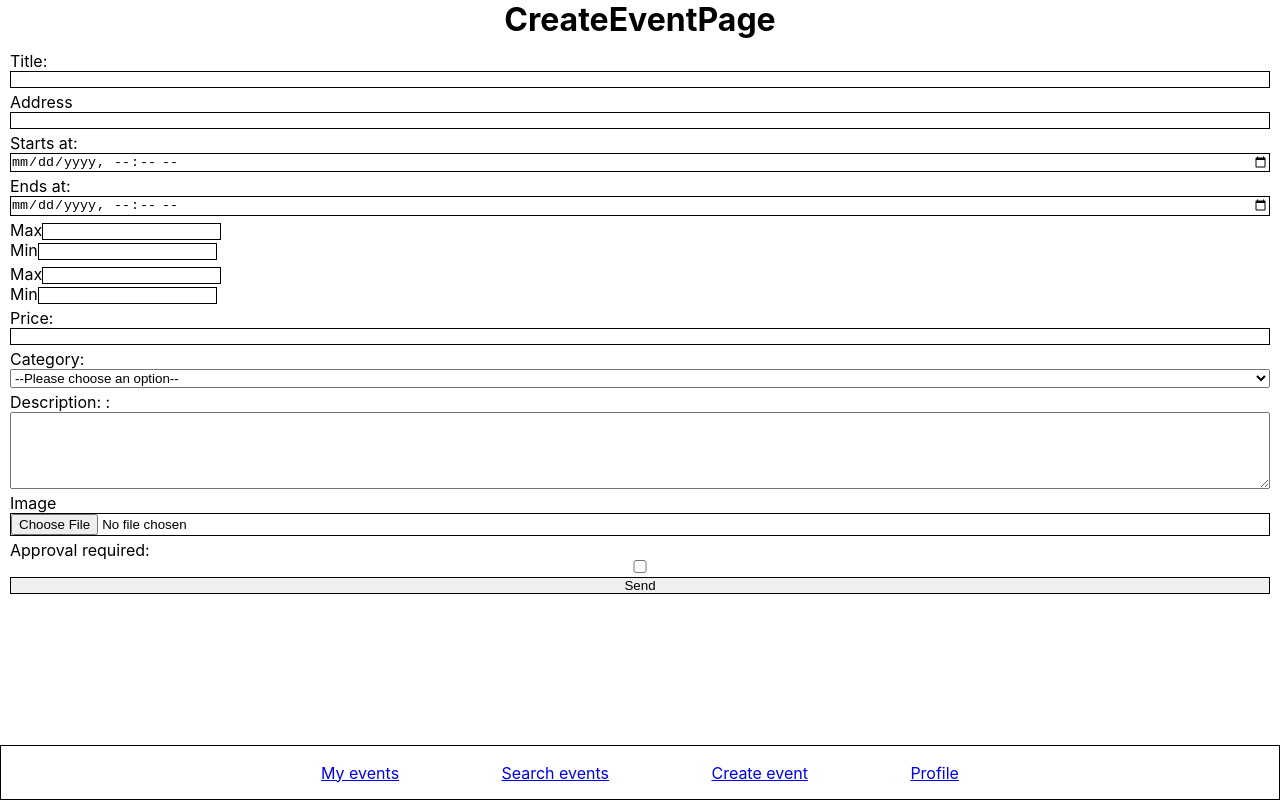
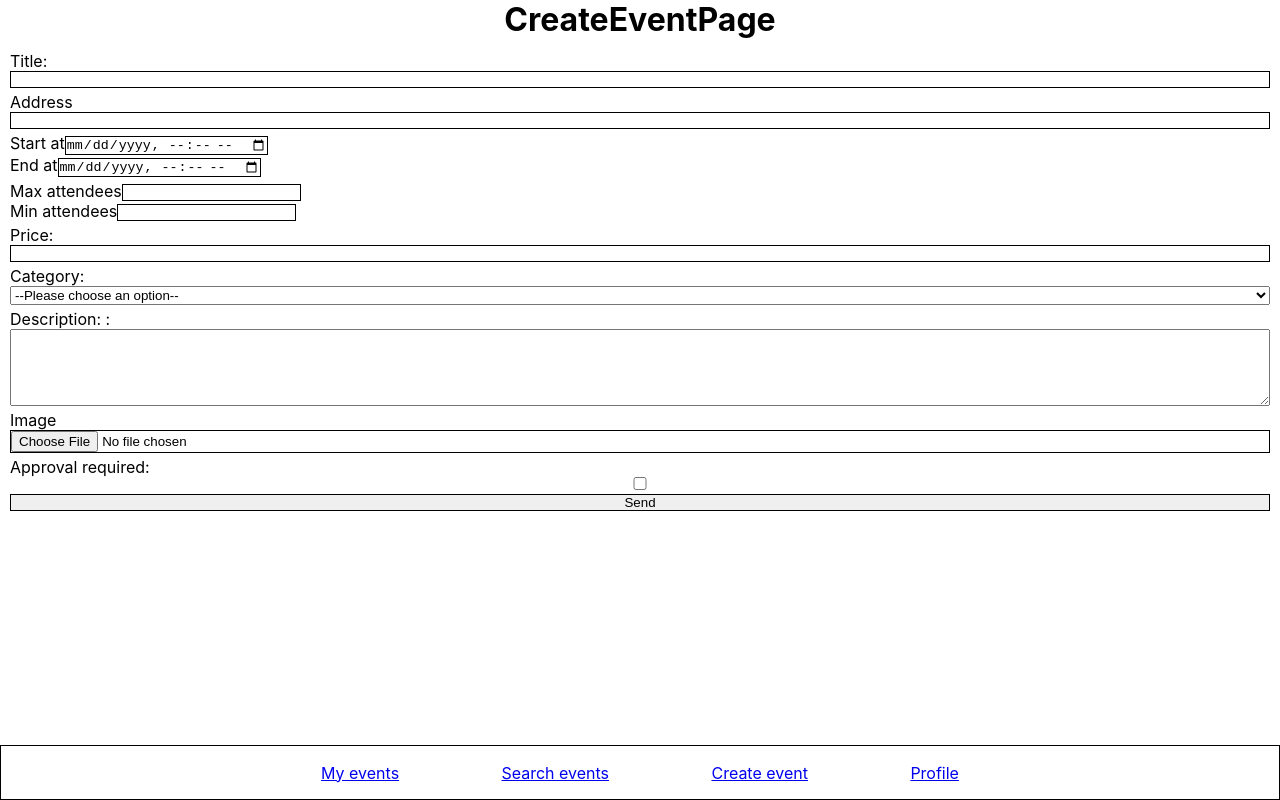
Before and after one commit to haroun-b/evently, a React (Vite) app: page /create-event in a window 1280 px wide. Built offline with nearby package versions, Linux system fonts and the light colour scheme.

Commit message:
form creating an event

```diff
--- a/src/components/forms/AttendeesNum.jsx
+++ b/src/components/forms/AttendeesNum.jsx
@@ -1,17 +1,7 @@
 import React, { useEffect } from "react";
 import Input from "./Input";
 
-const AttendeesNum = ({
-  type = "text",
-  name,
-  id,
-  options,
-  label,
-  formData,
-  setFormData,
-  children,
-  ...inputConfig
-}) => {
+const AttendeesNum = ({ formData, setFormData, children, ...inputConfig }) => {
   useEffect(() => {
     setFormData({
       ...formData,
@@ -25,14 +15,14 @@ const AttendeesNum = ({
   return (
     <div className="group-input">
       <Input
-        name="minimum"
-        label="Max"
+        name="maximum"
+        label="Max attendees"
         max={formData.maximum}
         {...{ setFormData, formData, ...inputConfig }}
       />
       <Input
-        name="maximum"
-        label="Min"
+        name="minimum"
+        label="Min attendees"
         max={formData.minimum}
         {...{ setFormData, formData, ...inputConfig }}
       />
--- /dev/null
+++ b/src/components/forms/EventHours.jsx
@@ -0,0 +1,22 @@
+import React, { useEffect } from "react";
+import Input from "./Input";
+
+const EventHours = ({ formData, setFormData, children, ...inputConfig }) => {
+  return (
+    <div className="group-input">
+      <Input
+        name="startAt"
+        label="Start at"
+        min={new Date().toISOString().slice(0, -8)}
+        {...{ setFormData, formData, ...inputConfig }}
+      />
+      <Input
+        name="endAt"
+        label="End at"
+        min={formData["startAt"]}
+        {...{ setFormData, formData, ...inputConfig }}
+      />
+    </div>
+  );
+};
+export default EventHours;
--- a/src/pages/CreateEventPage.jsx
+++ b/src/pages/CreateEventPage.jsx
@@ -10,9 +10,11 @@ import Input from "../components/forms/Input";
 import Select from "../components/forms/Select";
 import { Textarea } from "../components/forms/Textarea";
 import AttendeesNum from "../components/forms/AttendeesNum";
+import EventHours from "../components/forms/EventHours";
 const formFields = [
   {
     component: Input,
+    key: 'title',
     label: "Title: ",
     name: "title",
     id: "title",
@@ -20,46 +22,27 @@ const formFields = [
   },
   {
     component: AddressLookupInput,
+    key: 'address',
     label: "Address: ",
     name: "address",
     id: "address",
     required: "required",
   },
   {
-    component: Input,
-    label: "Starts at: ",
+    component: EventHours,
+    key: 'hours',
     type: "datetime-local",
-    name: "startAt",
-    id: "startAt",
-    min: new Date().toISOString().slice(0, -8),
-    required: "required",
-  },
-  {
-    component: Input,
-    label: "Ends at: ",
-    type: "datetime-local",
-    name: "endAt",
-    id: "endAt",
-    min: 'formData["startAt"]',
     required: "required",
   },
   {
     component: AttendeesNum,
-    label: "Minimum attendees: ",
+    key: 'attendee',
     type: "number",
-    name: "minimum",
-    id: "minimum",
     min: 1,
   },
   {
-    component: AttendeesNum,
-    label: "Maximum attendees: ",
-    type: "number",
-    name: "maximum",
-    id: "maximum",
-  },
-  {
     component: Input,
+    key: 'price',
     label: "Price: ",
     type: "number",
     name: "price",
@@ -69,6 +52,7 @@ const formFields = [
   },
   {
     component: Select,
+    key: 'cat',
     label: "Category: ",
     name: "category",
     id: "category",
@@ -80,12 +64,14 @@ const formFields = [
   },
   {
     component: Textarea,
+    key: 'desc',
     label: "Description: ",
     name: "description",
     id: "description",
   },
   {
     component: Input,
+    key: 'img',
     label: "Image",
     type: "file",
     name: "image",
@@ -93,6 +79,7 @@ const formFields = [
   },
   {
     component: Input,
+    key: 'approval',
     label: "Approval required: ",
     type: "checkbox",
     name: "requiredApproval",
@@ -111,6 +98,8 @@ const CreateEventPage = () => {
     },
     startAt: "",
     endAt: "",
+    minimum:'',
+    maximum:'',
     attendees: {
       minimum: "",
       maximum: "",
@@ -147,7 +136,7 @@ const CreateEventPage = () => {
       <form className="create-event-form" onSubmit={handleSubmit}>
         {formFields.map(({ component: Component, ...formField }) => (
           <Component
-            key={formField.label}
+            key={formField.key}
             {...formField}
             formData={formData}
             setFormData={setFormData}
```
